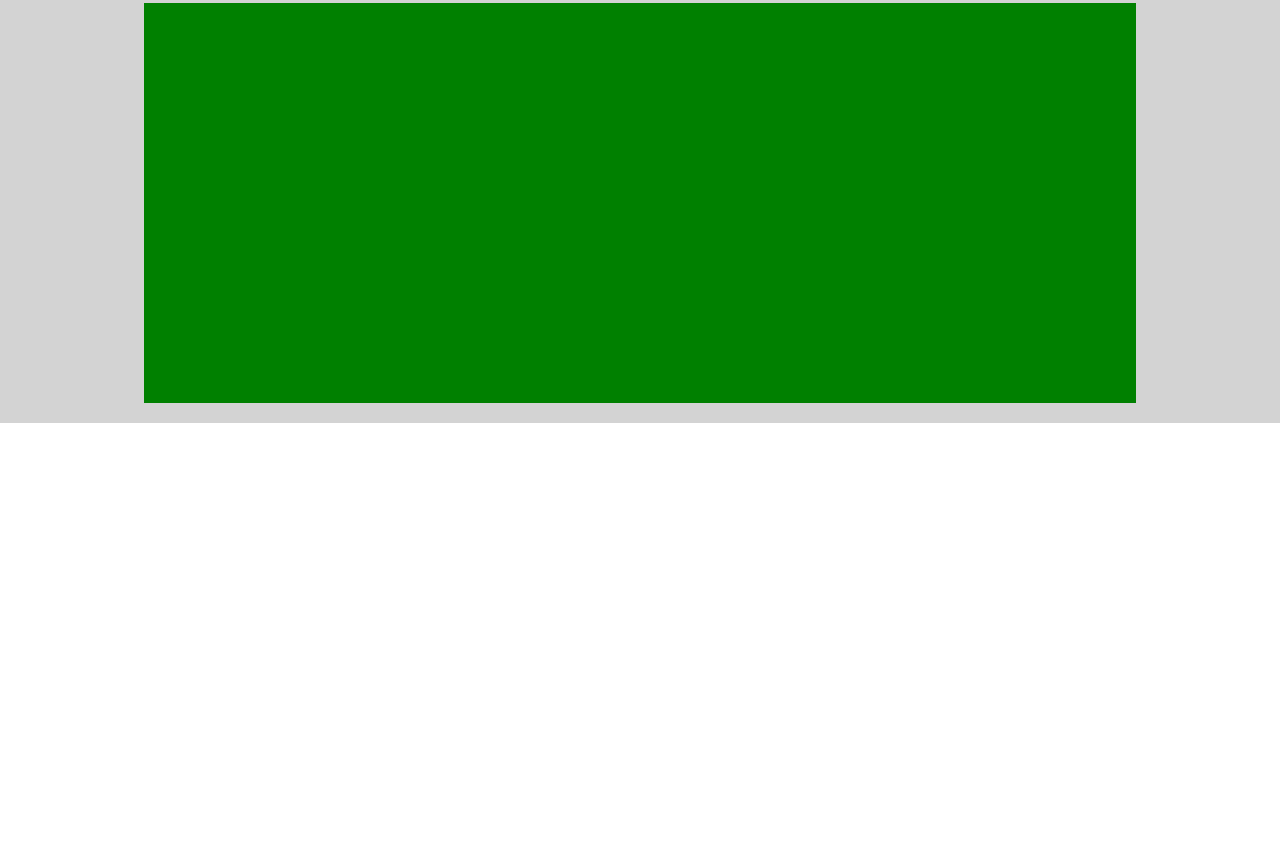
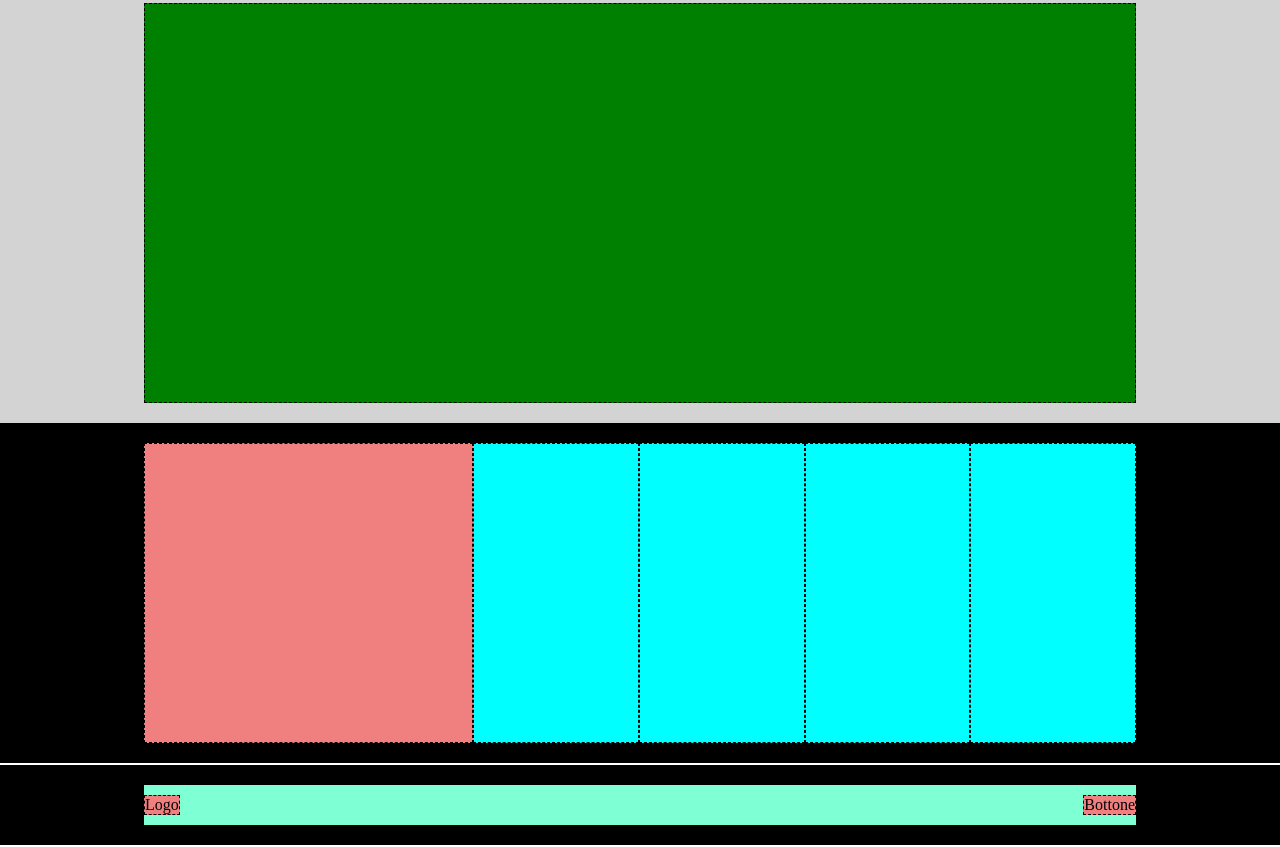
Before and after one commit to Carmine-Faella/htmlcss-struttura-discord, a plain HTML site: page index.html in a window 1280 px wide. Shown: the part 1407-2254 px from the top of the page. Before the commit the page ends 1830 px from the top, so only its background shows below. Drawn offline with Linux system fonts and the light colour scheme.

Commit message:
Fine Layout

```diff
--- a/css/style.css
+++ b/css/style.css
@@ -45,7 +45,6 @@ li{
 header{
     background-color: blue;
     padding: 30px;
-
 }
 
 .header{
@@ -99,4 +98,39 @@ header{
     width: 80%;
     margin: auto;
     background-color: green;
+    border: 1px black dashed;
 }
+
+footer{
+    background-color: black;
+    margin-bottom: 2px;
+    padding: 20px;
+}
+
+.foot_col1{
+    background-color: lightcoral;
+    flex-grow: 2;
+    border: 1px black dashed;
+}
+
+.foot_col2{
+    background-color: aqua;
+    flex-grow: 1;
+    border: 1px black dashed;
+}
+
+.foot_container{
+    background-color: aquamarine;
+    padding: 10px 0px;
+    justify-content: space-between;
+}
+
+.foot_left{
+    background-color: lightcoral;
+    border: 1px black dashed;
+}
+
+.foot_right{
+    background-color: lightcoral;
+    border: 1px black dashed;
+}
--- a/index.html
+++ b/index.html
@@ -91,9 +91,39 @@
 
         </main>
 
+        <footer>
 
+            <div class="flex_cnt">
 
+                <div class="foot_col1"></div>
 
+                <div class="foot_col2"></div>
+
+                <div class="foot_col2"></div>
+
+                <div class="foot_col2"></div>
+
+                <div class="foot_col2"></div>
+
+            </div>
+
+        </footer>
+
+        <footer>
+
+            <div class="foot_container flex_container">
+
+                <div class="foot_left">
+                    Logo
+                </div>
+
+                <div class="foot_right">
+                    Bottone
+                </div>
+
+            </div>
+
+        </footer>
 
     </body>
 </html>
```
